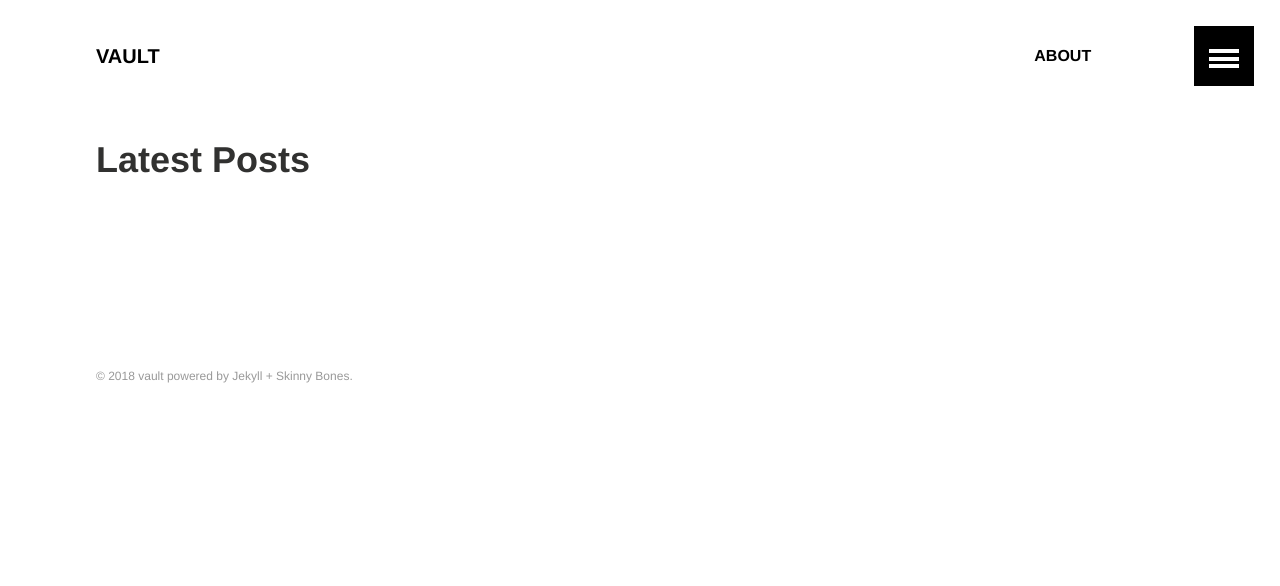
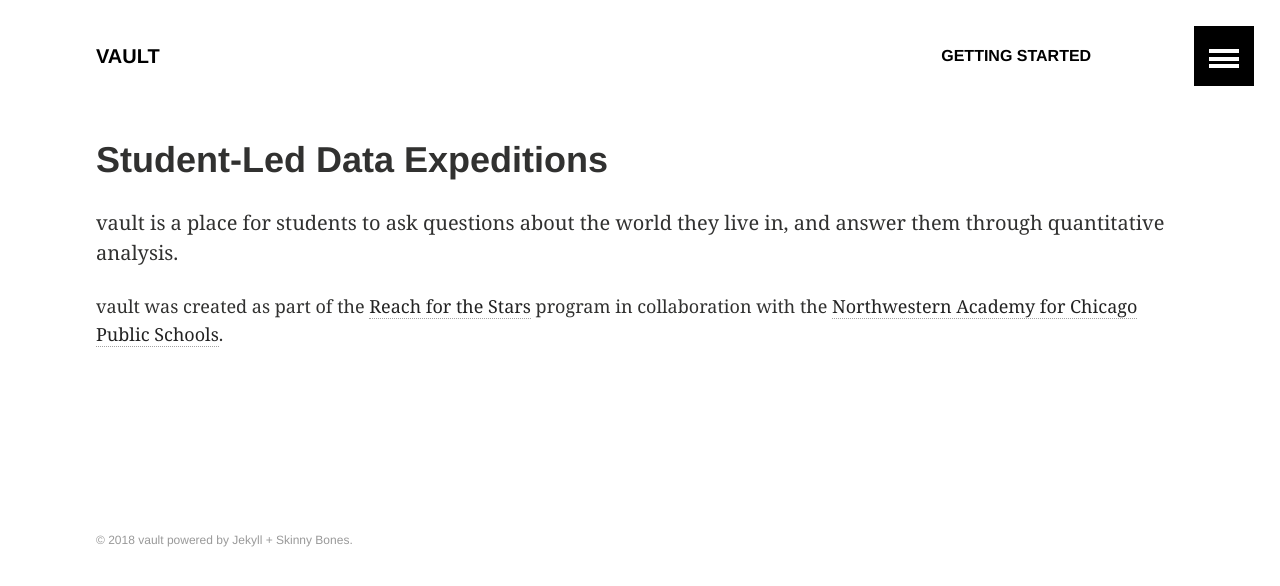
Before and after one commit to avault/avault.github.io, a Jekyll site: the page built from index.md, in a window 1280 px wide. Shown: the top 586 px of the page. Built offline with Jekyll 4.4.1, drawn with Linux system fonts in a browser that asks for light colours.

Commit message:
Moved content around.

```diff
--- a/_config.yml
+++ b/_config.yml
@@ -1,7 +1,7 @@
 # Site wide configuration
 
 title: "vault"
-description: "vault organizes student-led data expeditions."
+description: "student-led data expeditions"
 logo: logo.jpg
 teaser: # 400x250 px default teaser image used in image archive grid
 locale: en
--- a/_data/navigation.yml
+++ b/_data/navigation.yml
@@ -1,6 +1,6 @@
 # Site navigation links
 
-- title: About
-  url: /about/
-  excerpt: About vault
+- title: Getting Started
+  url: /getting-started/
+  excerpt: Start Here
   image:
--- a/index.md
+++ b/index.md
@@ -1,11 +1,20 @@
 ---
 layout: archive
 permalink: /
-title: "Latest Posts"
+title: "Student-Led Data Expeditions"
 ---
 
-<div class="tiles">
-{% for post in site.posts %}
-	{% include post-grid.html %}
-{% endfor %}
-</div><!-- /.tiles -->
+vault is a place for students to ask questions about the world they live in,
+and answer them through quantitative analysis.
+
+vault was created as part of the [Reach for the Stars](http://gk12.ciera.northwestern.edu/) program in collaboration with the [Northwestern Academy for Chicago Public Schools](https://www.academy.northwestern.edu/).
+
+{% comment %}
+A collaboration between the [Reach for the Stars](http://gk12.ciera.northwestern.edu/) program in collaboration with the [Northwestern Academy for Chicago Public Schools](https://www.academy.northwestern.edu/) aims to provide students the necessary structure, community, and mentoring.
+{% endcomment %}
+
+[//]: # ( <div class="tiles"> )
+[//]: # ( {% for post in site.posts %} )
+[//]: # ( 	{% include post-grid.html %} )
+[//]: # ( {% endfor %} )
+[//]: # ( </div><!-- /.tiles --> )
```
Also changed, not shown: about.md (deleted, +0 -20 lines), getting-started.md (added, +15 -0 lines).
